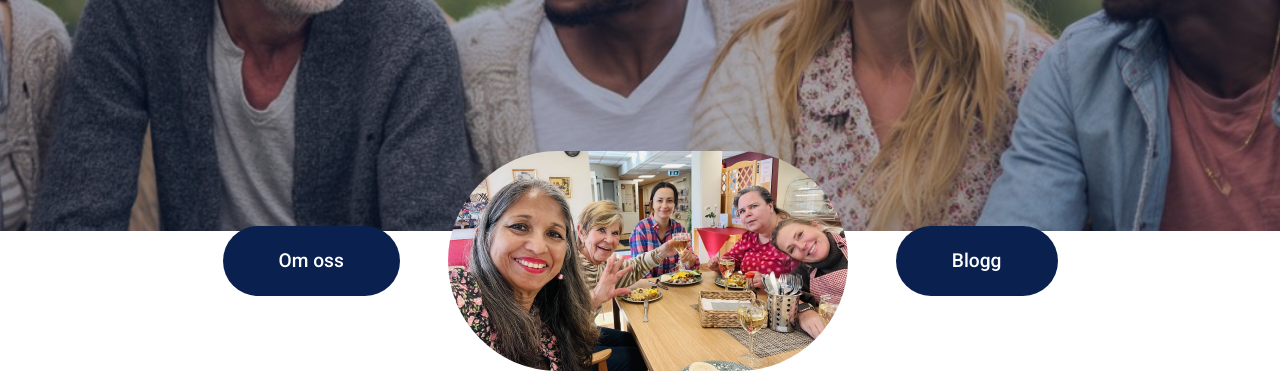
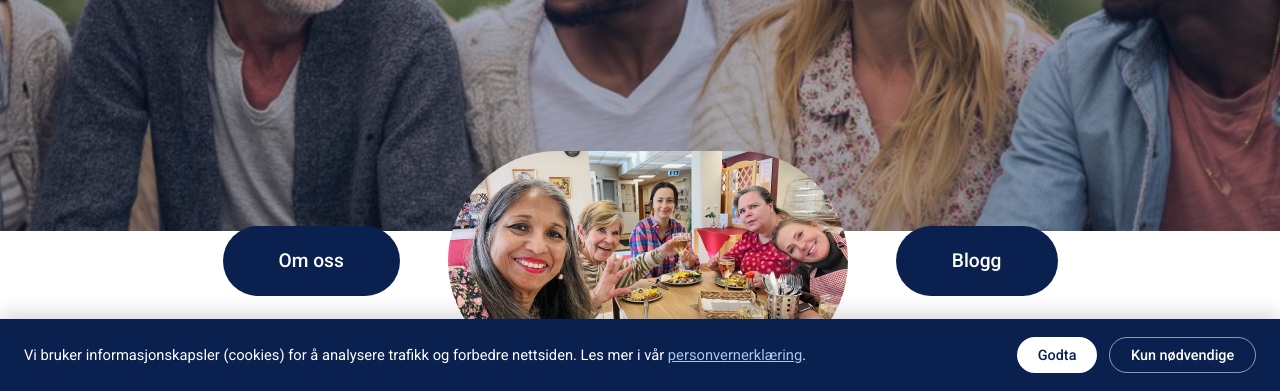
Before and after one commit to aogaa/nettside_frivilligsentralen, a plain HTML site: page index.html in a window 1280 px wide. Shown: the part 409-800 px from the top of the page. Drawn offline with Linux system fonts and the light colour scheme.

Commit message:
Fix podcast filter, logo href, and add cookie consent

```diff
--- a/css/style.css
+++ b/css/style.css
@@ -1343,7 +1343,6 @@ img {
   display: block;
   margin-top: 15px;
   border-radius: 999px;
-  filter: invert(100%) brightness(1.5);
 }
 
 .report-meta-box {
@@ -2121,3 +2120,75 @@ img {
     padding-bottom: 0.5rem;
 }
 }
+
+/* Cookie consent banner */
+.cookie-banner {
+  position: fixed;
+  bottom: 0;
+  left: 0;
+  right: 0;
+  z-index: 9999;
+  background: var(--color-primary);
+  color: #fff;
+  padding: 1.1rem 1.5rem;
+  display: flex;
+  align-items: center;
+  gap: 1.5rem;
+  flex-wrap: wrap;
+  box-shadow: 0 -4px 20px rgba(0, 0, 0, 0.18);
+  transform: translateY(110%);
+  transition: transform 0.35s ease;
+}
+
+.cookie-banner__text {
+  flex: 1;
+  margin: 0;
+  font-size: 0.92rem;
+  line-height: 1.5;
+  min-width: 200px;
+}
+
+.cookie-banner__text a {
+  color: #a8c8f0;
+  text-decoration: underline;
+}
+
+.cookie-banner__actions {
+  display: flex;
+  gap: 0.75rem;
+  flex-shrink: 0;
+}
+
+.cookie-banner__btn {
+  padding: 0.55rem 1.3rem;
+  border-radius: 50px;
+  border: none;
+  font-family: inherit;
+  font-size: 0.9rem;
+  font-weight: 500;
+  cursor: pointer;
+  transition: opacity 0.2s;
+}
+
+.cookie-banner__btn:hover {
+  opacity: 0.85;
+}
+
+.cookie-banner__btn--accept {
+  background: #fff;
+  color: var(--color-primary);
+}
+
+.cookie-banner__btn--decline {
+  background: transparent;
+  color: #fff;
+  border: 1.5px solid rgba(255, 255, 255, 0.55);
+}
+
+@media (max-width: 768px) {
+  .cookie-banner {
+    flex-direction: column;
+    align-items: flex-start;
+    gap: 1rem;
+  }
+}
--- a/index.html
+++ b/index.html
@@ -35,7 +35,7 @@
 <body>
   <header class="site-header">
     <div class="header-inner section">
-      <a class="logo-link home-logo-link" href="#">
+      <a class="logo-link home-logo-link" href="."  aria-label="Til forsiden">
         <img
           class="site-logo"
           src="images/vafslogo.png"
--- a/js/analytics.js
+++ b/js/analytics.js
@@ -1,7 +1,9 @@
 (() => {
   const measurementId = 'G-0JSYB8Y5PF';
   const trackedHosts = ['frivilligsentralen.org', 'www.frivilligsentralen.org'];
+  const CONSENT_KEY = 'cookieConsent';
 
+  function loadAnalytics() {
     if (!trackedHosts.includes(window.location.hostname)) return;
 
     window.dataLayer = window.dataLayer || [];
@@ -16,4 +18,50 @@
 
     window.gtag('js', new Date());
     window.gtag('config', measurementId);
+  }
+
+  function hideBanner(banner) {
+    banner.style.transform = 'translateY(110%)';
+    setTimeout(() => banner.remove(), 400);
+  }
+
+  function showConsentBanner() {
+    const banner = document.createElement('div');
+    banner.className = 'cookie-banner';
+    banner.setAttribute('role', 'region');
+    banner.setAttribute('aria-label', 'Informasjonskapsler');
+    banner.innerHTML = `
+      <p class="cookie-banner__text">
+        Vi bruker informasjonskapsler (cookies) for å analysere trafikk og forbedre nettsiden.
+        Les mer i vår <a href="om-oss.html#personvern">personvernerklæring</a>.
+      </p>
+      <div class="cookie-banner__actions">
+        <button class="cookie-banner__btn cookie-banner__btn--accept">Godta</button>
+        <button class="cookie-banner__btn cookie-banner__btn--decline">Kun nødvendige</button>
+      </div>
+    `;
+
+    document.body.appendChild(banner);
+    requestAnimationFrame(() => {
+      banner.style.transform = 'translateY(0)';
+    });
+
+    banner.querySelector('.cookie-banner__btn--accept').addEventListener('click', () => {
+      localStorage.setItem(CONSENT_KEY, 'accepted');
+      hideBanner(banner);
+      loadAnalytics();
+    });
+
+    banner.querySelector('.cookie-banner__btn--decline').addEventListener('click', () => {
+      localStorage.setItem(CONSENT_KEY, 'declined');
+      hideBanner(banner);
+    });
+  }
+
+  const consent = localStorage.getItem(CONSENT_KEY);
+  if (consent === 'accepted') {
+    loadAnalytics();
+  } else if (!consent) {
+    document.addEventListener('DOMContentLoaded', showConsentBanner);
+  }
 })();
```
Lines whose indentation alone changed are shown as unchanged.
